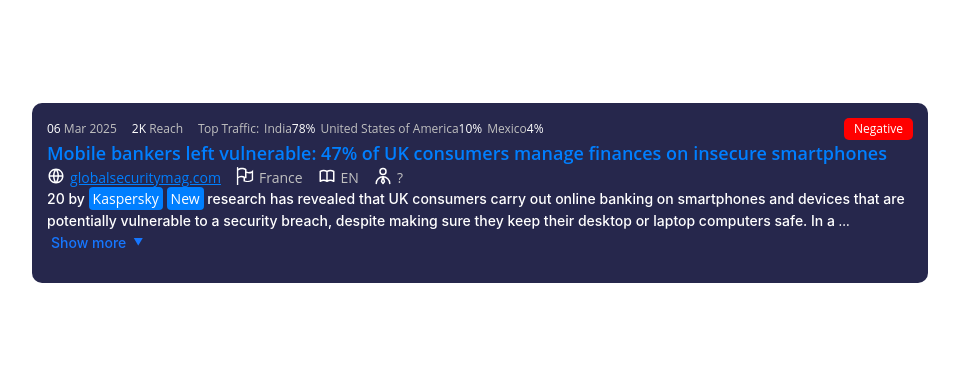
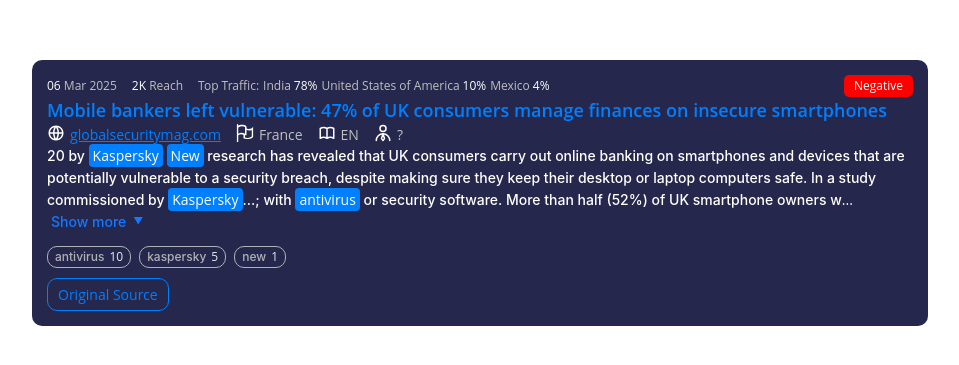
Before and after one commit to Mickle52/kaspersky_task, a React (Vite) app: page / in a window 1280 px wide. Shown: the part 207-572 px from the top of the page, without its empty margins (160-1119 px from the left). Built offline with nearby package versions, Linux system fonts and the light colour scheme.

Commit message:
Add main content

```diff
--- a/src/components/CardContent/CardContent.tsx
+++ b/src/components/CardContent/CardContent.tsx
@@ -1,6 +1,6 @@
 import { FC, useState } from "react";
 import { IData_SnippetNews } from "../../types/types";
-import { Typography } from 'antd';
+import { Tag, Typography } from 'antd';
 import './card-content.css';
 type Props = {
   data: IData_SnippetNews
@@ -17,7 +17,7 @@ export const CardContent: FC<Props> = ({data}) => {
         className="card-content__text"
         ellipsis={{
           symbol: symbol,
-          rows: 2,
+          rows: 3,
           expandable: 'collapsible',
           expanded,
           onExpand: (_, info) => {
@@ -25,19 +25,24 @@ export const CardContent: FC<Props> = ({data}) => {
             setSymbol(info.expanded ? 'Hide' : 'Show more');
           },
         }}
-        aria-label={data.CNTR}
       >
         {highlights.split('<kw>').map((part, i) => {
           if (i === 0) return part;
           const [keyword, rest] = part.split('</kw>');
           return (
             <>
-              <span style={{backgroundColor: 'var(--color-blue)', color: 'white', padding: '2px 4px', borderRadius: '4px'}}>{keyword}</span>
+              <span className="highlight-border">{keyword}</span>
               {rest}
             </>
           );
         })}
       </Typography.Paragraph>
+      <div className="content-tags">
+        {data.KW.map((item, index) => (
+          <Tag key={index} className="content-tags__item">{item.value} <span style={{color: 'white'}}>{item.count}</span></Tag>
+        ))}
+      </div>
+      <a href={data.URL} target="_blank" rel="noreferrer"><button className="card-content__button">Original Source</button></a>
     </div>
   );
 };
--- a/src/components/CardContent/card-content.css
+++ b/src/components/CardContent/card-content.css
@@ -1,4 +1,5 @@
 .card-content__text {
+  margin-bottom: 10px !important;
   &:first-child {
     color: white;
   }
@@ -7,6 +8,7 @@
     display: flex;
     gap: 5px;
     align-items: center;
+
     &::after {
       content: '▼';
       scale: 0.7;
@@ -17,3 +19,39 @@
     }
   }
 }
+
+.highlight-border {
+  background-color: var(--color-blue);
+  color: white;
+  padding: 2px 4px;
+  border-radius: 4px;
+}
+
+.content-tags {
+  margin-bottom: 10px;
+}
+
+.content-tags__item {
+  display: inline-flex;
+  gap: 5px;
+  background-color: transparent;
+  border: 1px solid var(--color-light-gray);
+  border-radius: 10px;
+  color: var(--color-light-gray);
+  opacity: 0.9;
+}
+
+.card-content__button {
+  background-color: transparent;
+  font-size: 14px;
+  color: var(--color-blue);
+  border: 1px solid var(--color-blue);
+  padding: 5px 10px;
+  border-radius: 10px;
+  transition: all 0.3s ease;
+
+  &:hover {
+    background-color: rgba(181,184,177, 0.2);
+    cursor: pointer;
+  }
+}
--- a/src/components/CardHeader/card-header.css
+++ b/src/components/CardHeader/card-header.css
@@ -12,7 +12,12 @@
 
 .header-info__traffic {
   display: flex;
-  gap: 5px;
+  gap: 4px;
+  > div {
+    display: flex;
+    gap: 3px;
+    align-items: center;
+  }
 }
 
 .header-info__status {
```
